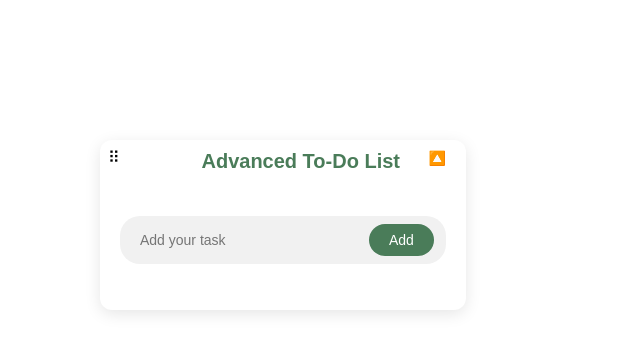
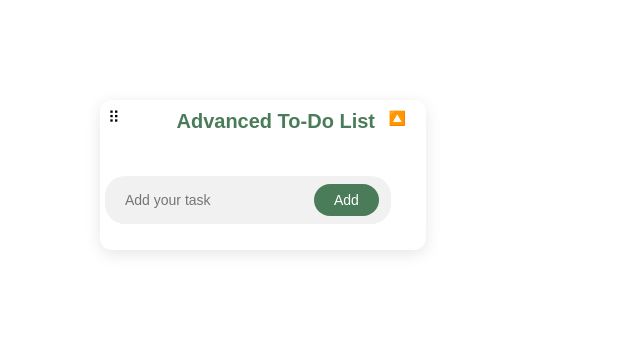
Before and after one commit to iKuzenkov/todo-app-react, a React (Create React App) app: page / in a window 1280 px wide. Shown: the top 352 px of the page, without its empty margins (0-640 px from the left). Built offline with nearby package versions, Linux system fonts and the light colour scheme.

Commit message:
new dragg logic

```diff
--- a/src/App.jsx
+++ b/src/App.jsx
@@ -11,6 +11,7 @@ const data = {
   copyMessege: "Copied!✅",
   hide: "🔽",
   show: "🔼",
+  dragIcon: "⠿",
 };
 
 function App() {
--- a/src/main/container/Main.css
+++ b/src/main/container/Main.css
@@ -1,10 +1,11 @@
 .todo-app {
   width: 100%;
   max-width: 460px;
+  box-sizing: border-box;
   background: #ffffff;
   box-shadow: 0 4px 16px rgba(0, 0, 0, 0.1);
-  margin: 40px auto;
-  padding: 20px 20px 30px;
+  margin: 0;
+  padding: 20px 35px 10px 5px;
   border-radius: 12px;
   font-family: sans-serif;
   position: relative;
@@ -93,6 +94,9 @@ button.hide-show {
   left: 100px;
   cursor: default;
   user-select: none;
+  display: inline-block;
+  width: max-content;
+  height: max-content;
 }
 
 .dot {
--- a/src/main/container/Main.jsx
+++ b/src/main/container/Main.jsx
@@ -10,6 +10,7 @@ function Main({ data }) {
     title,
     hide,
     show,
+    dragIcon,
   } = data;
 
   const [tasks, setTasks] = useState(() => {
@@ -54,8 +55,27 @@ function Main({ data }) {
     const onMouseMove = (e) => {
       if (!isDragging) return;
 
-      wrapper.style.left = `${e.clientX - offsetX}px`;
-      wrapper.style.top = `${e.clientY - offsetY}px`;
+      const wrapperRect = wrapper.getBoundingClientRect();
+      const parentWidth = window.innerWidth;
+      const parentHeight = window.innerHeight;
+
+      let newLeft = e.clientX - offsetX;
+      let newTop = e.clientY - offsetY;
+
+      if (newLeft < 0) newLeft = 0;
+
+      if (newLeft + wrapperRect.width > parentWidth) {
+        newLeft = parentWidth - wrapperRect.width;
+      }
+
+      if (newTop < 0) newTop = 0;
+
+      if (newTop + wrapperRect.height > parentHeight) {
+        newTop = parentHeight - wrapperRect.height;
+      }
+
+      wrapper.style.left = `${newLeft}px`;
+      wrapper.style.top = `${newTop}px`;
     };
 
     const onMouseUp = () => {
@@ -157,7 +177,7 @@ function Main({ data }) {
             <h2>{title}</h2>
           </div>
           <div className="drag-icon" ref={dragHandleRef}>
-            ⠿
+            {dragIcon}
           </div>
           <button
             className="hide-show"
```
